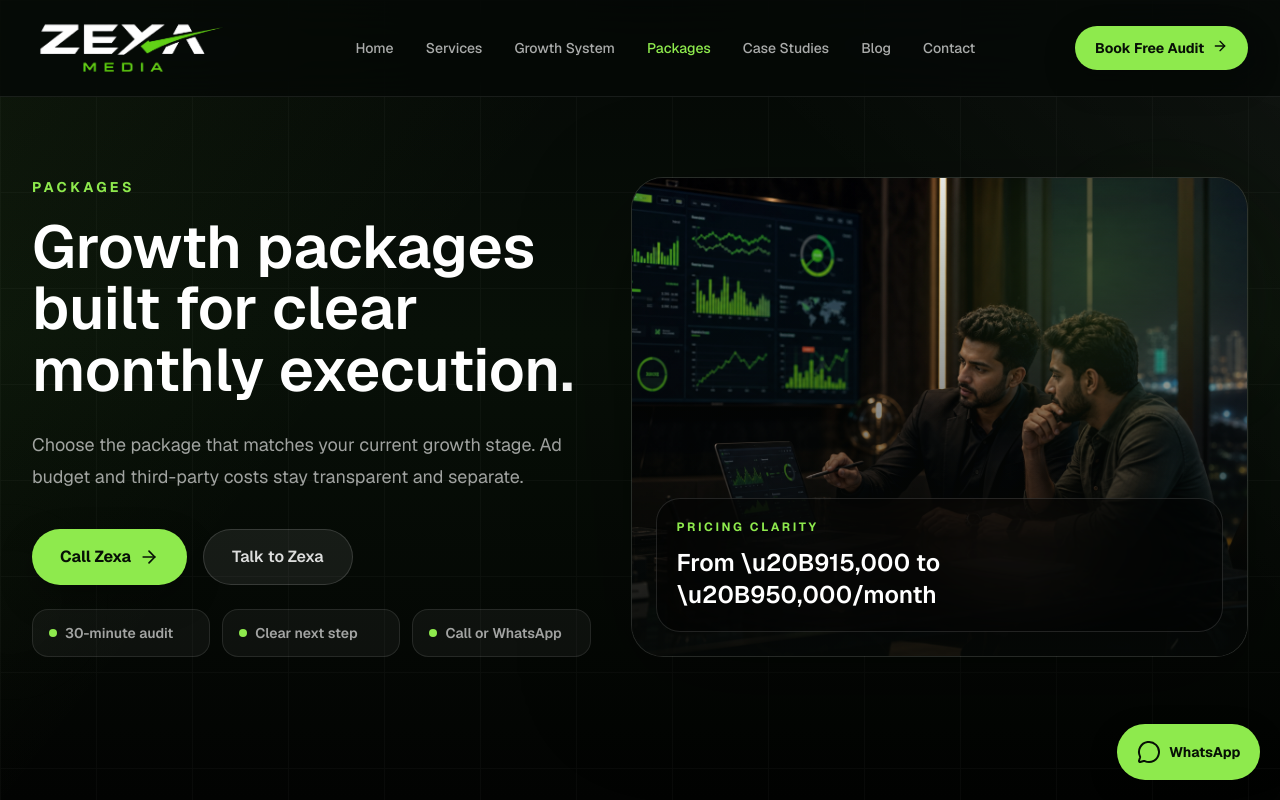
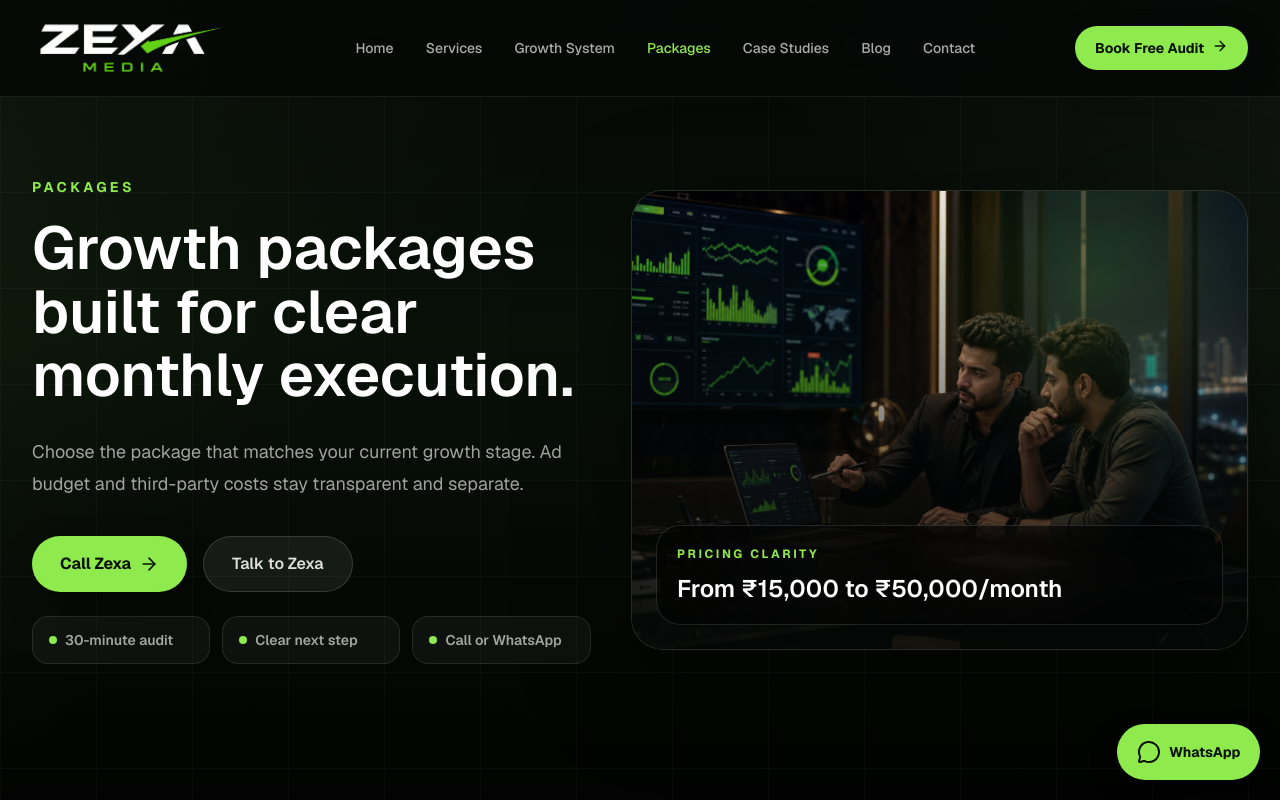
Before and after one commit to yravishankarteja-pixel/zexamedia, a Next.js app: page /packages in a window 1280 px wide. Shown: the top 800 px of the page. Built offline with nearby package versions, Linux system fonts and the light colour scheme.

Commit message:
Refine shared hero motion and sizing

```diff
--- a/app/globals.css
+++ b/app/globals.css
@@ -101,6 +101,11 @@ html {
 
 .image-depth-card {
   transform: translateZ(0);
+}
+
+.hero-visual-float {
+  animation: hero-visual-float 6.5s ease-in-out infinite;
+  will-change: transform;
 }
 
 .image-depth-card::after {
@@ -250,6 +255,16 @@ footer {
   }
 }
 
+@keyframes hero-visual-float {
+  0%,
+  100% {
+    transform: translate3d(0, 0, 0);
+  }
+  50% {
+    transform: translate3d(0, -8px, 0);
+  }
+}
+
 @keyframes whatsapp-breathe {
   0%,
   100% {
--- a/app/packages/page.tsx
+++ b/app/packages/page.tsx
@@ -155,7 +155,7 @@ export default function PackagesPage() {
         imageSrc="/images/zexa-dashboard-review.png"
         imageAlt="Zexa Media reviewing marketing package performance dashboards with a business owner"
         metricLabel="Pricing clarity"
-        metricValue="From \u20B915,000 to \u20B950,000/month"
+        metricValue={"From ₹15,000 to ₹50,000/month"}
       />
 
       <Section eyebrow="Pricing" title="Premium monthly growth packages.">
--- a/components/marketing-shell.tsx
+++ b/components/marketing-shell.tsx
@@ -50,7 +50,7 @@ export function PageHero({
           </p>
         </Reveal>
         <Reveal delay={0.08}>
-          <h1 className="max-w-5xl text-5xl font-semibold leading-[1.02] tracking-normal sm:text-6xl">
+          <h1 className="max-w-5xl text-4xl font-semibold leading-[1.06] tracking-normal sm:text-5xl lg:text-6xl">
             {title}
           </h1>
         </Reveal>
@@ -90,7 +90,7 @@ export function PageHero({
       </div>
       {imageSrc && (
         <Reveal delay={0.32} variant="scale-in">
-          <div className="image-depth-card relative min-h-[360px] overflow-hidden rounded-[2rem] border border-white/10 bg-white/[0.045] shadow-[0_30px_110px_rgba(0,0,0,0.38)] lg:min-h-[480px]">
+          <div className="image-depth-card hero-visual-float relative min-h-[340px] overflow-hidden rounded-[2rem] border border-white/10 bg-white/[0.045] shadow-[0_30px_110px_rgba(0,0,0,0.38)] lg:min-h-[460px]">
             <Image
               src={imageSrc}
               alt={imageAlt ?? title}
@@ -104,7 +104,7 @@ export function PageHero({
               <p className="text-xs font-bold uppercase tracking-[0.22em] text-[#8EEA4D]">
                 {metricLabel}
               </p>
-              <p className="mt-3 text-2xl font-semibold">{metricValue}</p>
+              <p className="mt-3 text-xl font-semibold leading-tight sm:text-2xl">{metricValue}</p>
             </div>
           </div>
         </Reveal>
@@ -135,7 +135,7 @@ export function Section({
           <p className="mb-4 text-sm font-bold uppercase tracking-[0.24em] text-[#8EEA4D]">
             {eyebrow}
           </p>
-          <h2 className="text-4xl font-semibold leading-tight sm:text-5xl">{title}</h2>
+          <h2 className="text-3xl font-semibold leading-tight sm:text-4xl lg:text-5xl">{title}</h2>
         </div>
       </Reveal>
       <Reveal delay={0.08}>{children}</Reveal>
```
